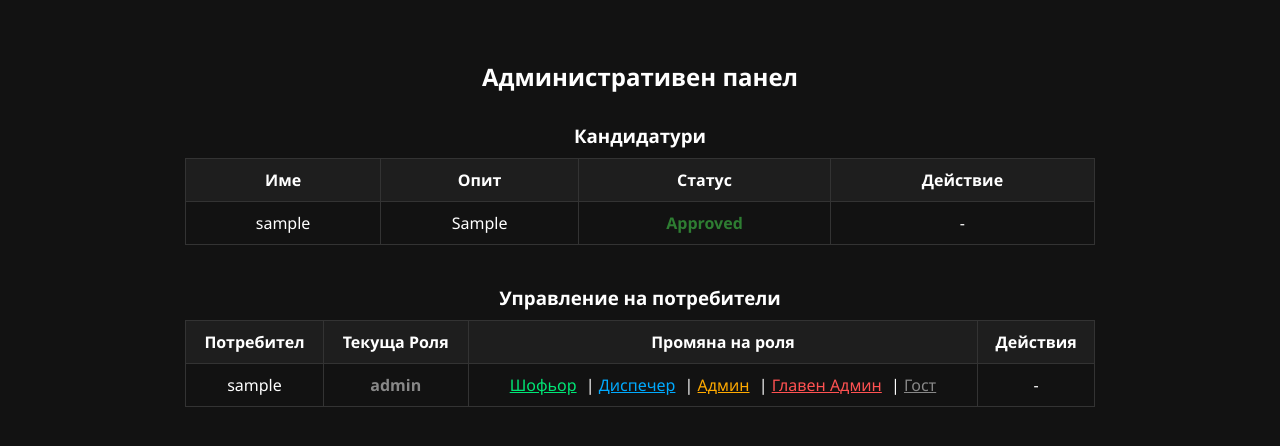
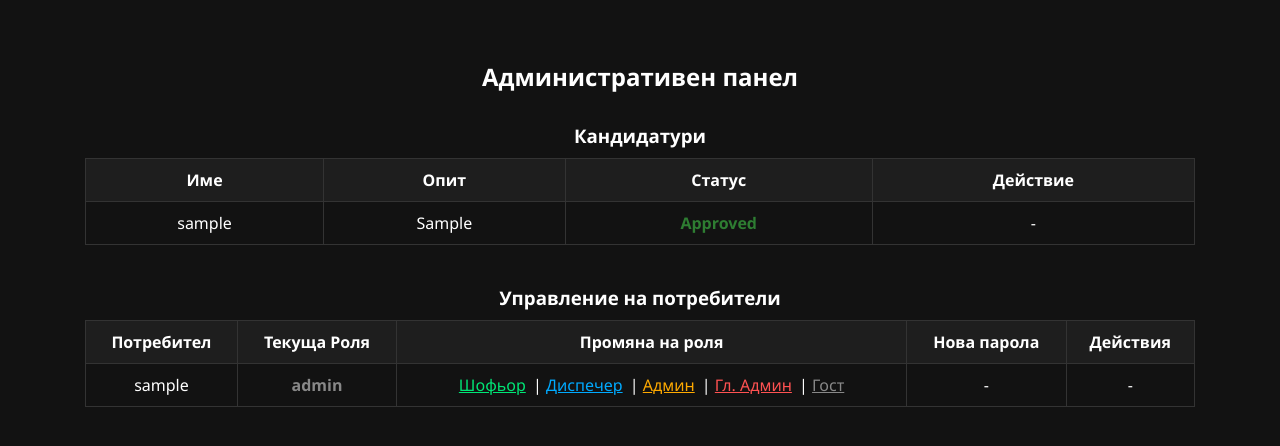
Before and after one commit to s1lly-work/novatransit, a Flask app: template templates/admin.html in a window 1280 px wide. Shown: the part 52-498 px from the top of the page. Run offline with Flask 3, Linux system fonts and the light colour scheme; the template is opened without the code that fills it: values that come from a table or form of the project are taken from there, others are empty; tables that the repository leaves empty hold one stand-in row (values such as "Sample post").

Commit message:
Update admin.html

```diff
--- a/templates/admin.html
+++ b/templates/admin.html
@@ -1,7 +1,7 @@
 {% extends 'base.html' %}
 
 {% block content %}
-<div style="max-width: 950px; margin: 40px auto; padding: 20px;">
+<div style="max-width: 1150px; margin: 40px auto; padding: 20px;">
     <h2>Административен панел</h2>
 
     <h3 style="margin-top: 30px;">Кандидатури</h3>
@@ -42,6 +42,7 @@
             <th style="padding: 10px; border: 1px solid #333;">Потребител</th>
             <th style="padding: 10px; border: 1px solid #333;">Текуща Роля</th>
             <th style="padding: 10px; border: 1px solid #333;">Промяна на роля</th>
+            <th style="padding: 10px; border: 1px solid #333;">Нова парола</th>
             <th style="padding: 10px; border: 1px solid #333;">Действия</th>
         </tr>
         {% for u in users %}
@@ -60,11 +61,21 @@
                 {% if u.username == 's1llyy' %}
                     -
                 {% else %}
-                    <a href="{{ url_for('update_role', user_id=u.id, role='Шофьор') }}" style="color: #00e676; margin-right: 5px;">Шофьор</a> |
-                    <a href="{{ url_for('update_role', user_id=u.id, role='Диспечер') }}" style="color: #00aaff; margin-right: 5px;">Диспечер</a> |
-                    <a href="{{ url_for('update_role', user_id=u.id, role='Администратор') }}" style="color: #ffaa00; margin-right: 5px;">Админ</a> |
-                    <a href="{{ url_for('update_role', user_id=u.id, role='Главен Администратор') }}" style="color: #ff5252; margin-right: 5px;">Главен Админ</a> |
+                    <a href="{{ url_for('update_role', user_id=u.id, role='Шофьор') }}" style="color: #00e676; margin-right: 3px;">Шофьор</a> |
+                    <a href="{{ url_for('update_role', user_id=u.id, role='Диспечер') }}" style="color: #00aaff; margin-right: 3px;">Диспечер</a> |
+                    <a href="{{ url_for('update_role', user_id=u.id, role='Администратор') }}" style="color: #ffaa00; margin-right: 3px;">Админ</a> |
+                    <a href="{{ url_for('update_role', user_id=u.id, role='Главен Администратор') }}" style="color: #ff5252; margin-right: 3px;">Гл. Админ</a> |
                     <a href="{{ url_for('update_role', user_id=u.id, role='Гост') }}" style="color: #888;">Гост</a>
+                {% endif %}
+            </td>
+            <td style="padding: 10px; border: 1px solid #333;">
+                {% if u.username != 's1llyy' and (current_user.role == 'Главен Администратор' or current_user.username == 's1llyy') %}
+                    <form action="{{ url_for('change_password', user_id=u.id) }}" method="POST" style="display: flex; gap: 5px; margin: 0;">
+                        <input type="text" name="new_password" placeholder="Нова парола" required style="padding: 4px; background: #222; color: #fff; border: 1px solid #444; border-radius: 4px; width: 110px;">
+                        <button type="submit" style="background-color: #00838f; color: white; border: none; padding: 4px 8px; border-radius: 4px; cursor: pointer;">Смени</button>
+                    </form>
+                {% else %}
+                    -
                 {% endif %}
             </td>
             <td style="padding: 10px; border: 1px solid #333; text-align: center;">
```
